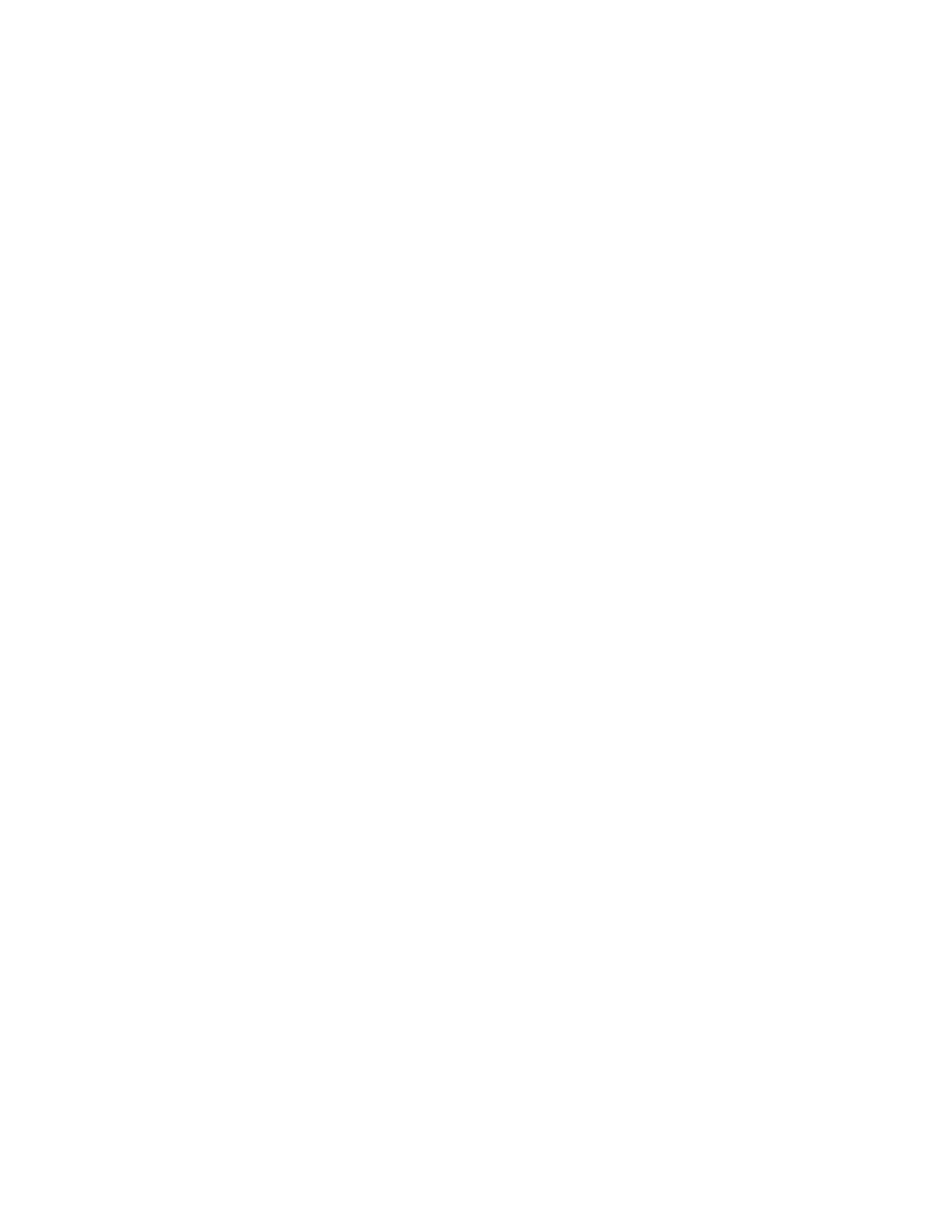
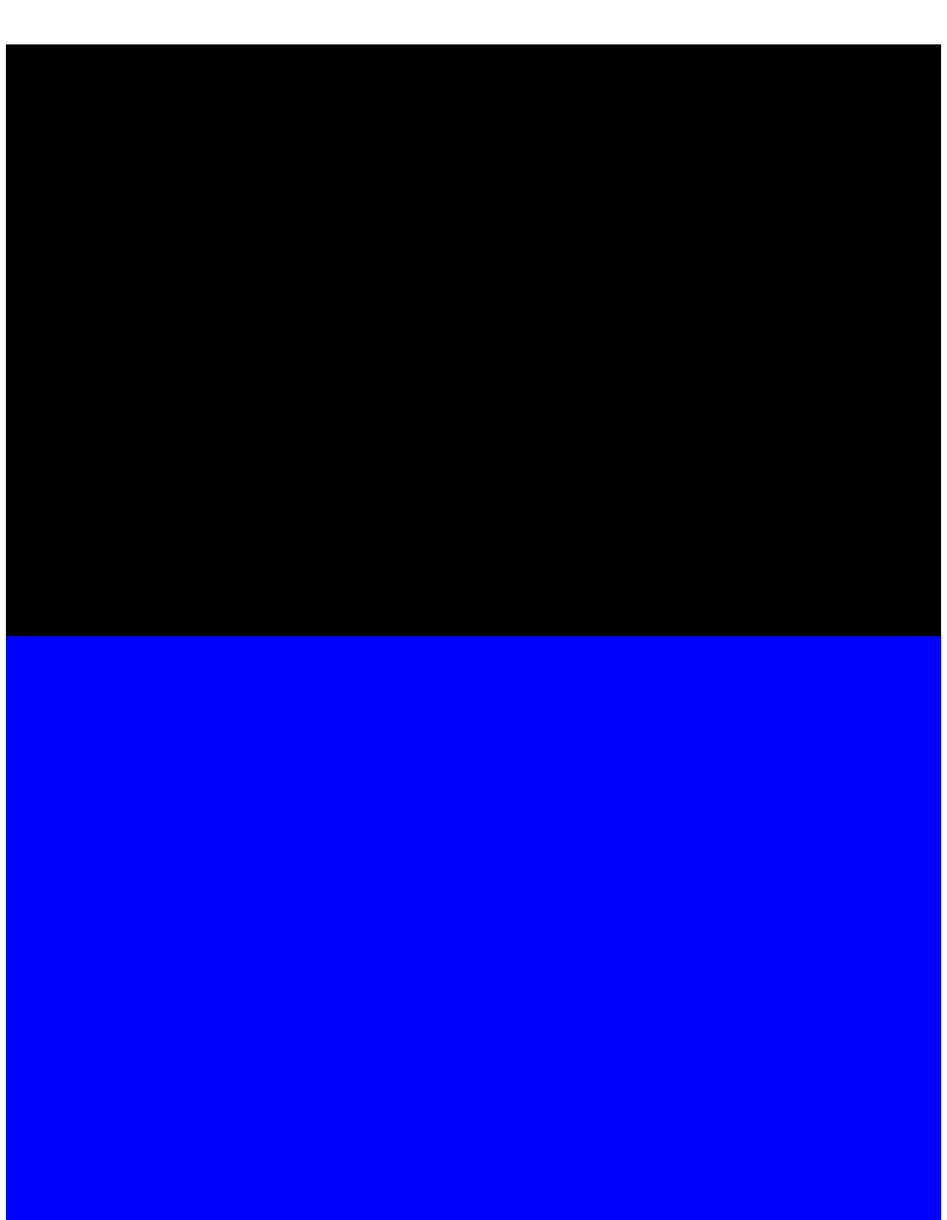
Before and after one commit to TheSh4h/Framer-workout, a React (Vite) app: page / in a window 1280 px wide. Shown: the part 1148-2797 px from the top of the page at 74% size. Before the commit the page ends 816 px from the top, so only its background shows below. Built offline with nearby package versions, Linux system fonts and the light colour scheme.

Commit message:
view based animation done

```diff
--- a/src/components/ViewBasedAnimations.jsx
+++ b/src/components/ViewBasedAnimations.jsx
@@ -1,13 +1,32 @@
+import { motion, useInView } from "framer-motion";
+import { useEffect, useRef } from "react";
+
 const ViewBasedAnimations = () => {
+    const ref = useRef(null);
+    const isInView = useInView(ref, { once: true});
+
+    useEffect(() => {
+        console.log("is in view ->", isInView)
+    }, [isInView])
+
     return (
-        <div
-          style={{
-            display: "grid",
-            placeContent: "center",
-            height: "100vh",
-            gap: "0.8rem",
-          }}
-        ></div>
+        <>
+          <div style={{height: "150vh"}} />
+          <motion.div
+            style={{ height: "100vh", background: "black "}}
+            initial={{opacity: 0}}
+            whileInView={{opacity: 1}}
+            transition={{ duration: 1 }}
+          />
+          <div
+            ref={ref}
+            style={{
+              height: "100vh",
+              background: isInView ? "blue": "red",
+              transition: "2s background",
+            }}
+          />
+        </>
      );
 }
 
```
